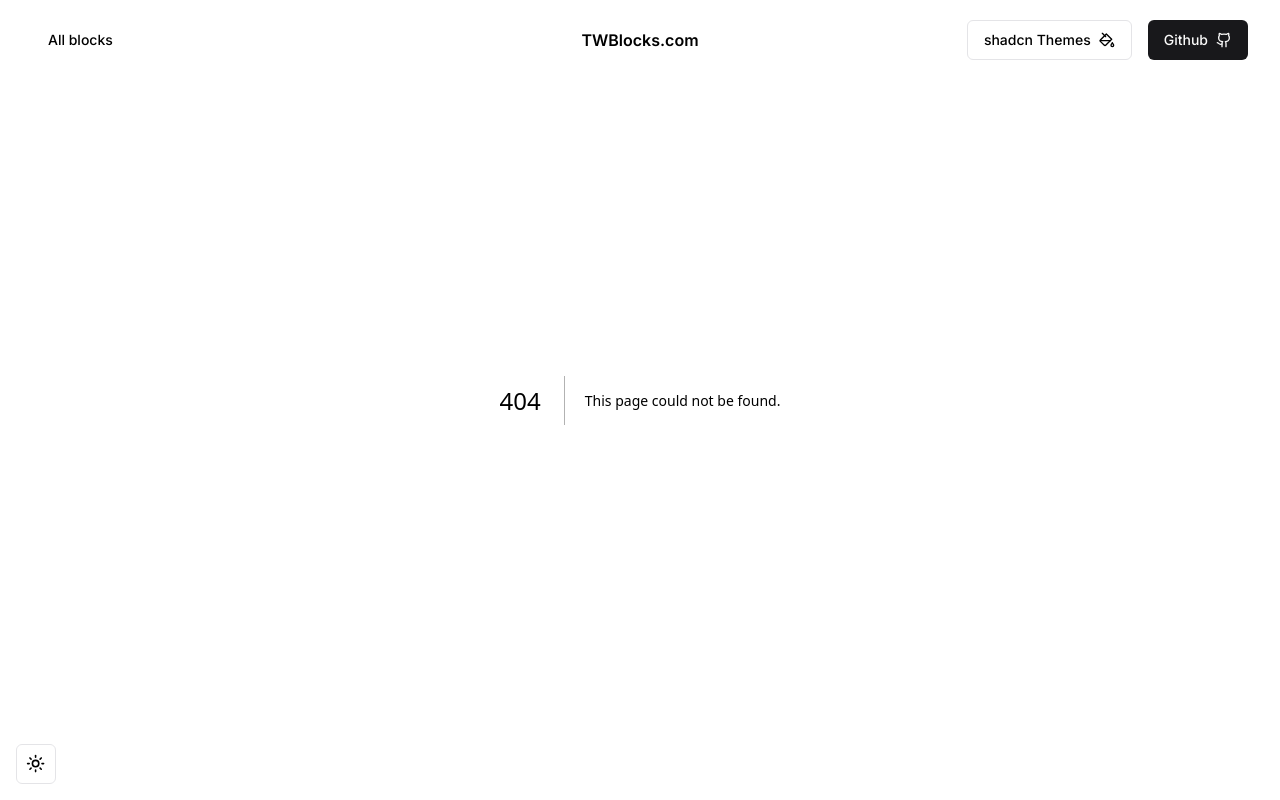
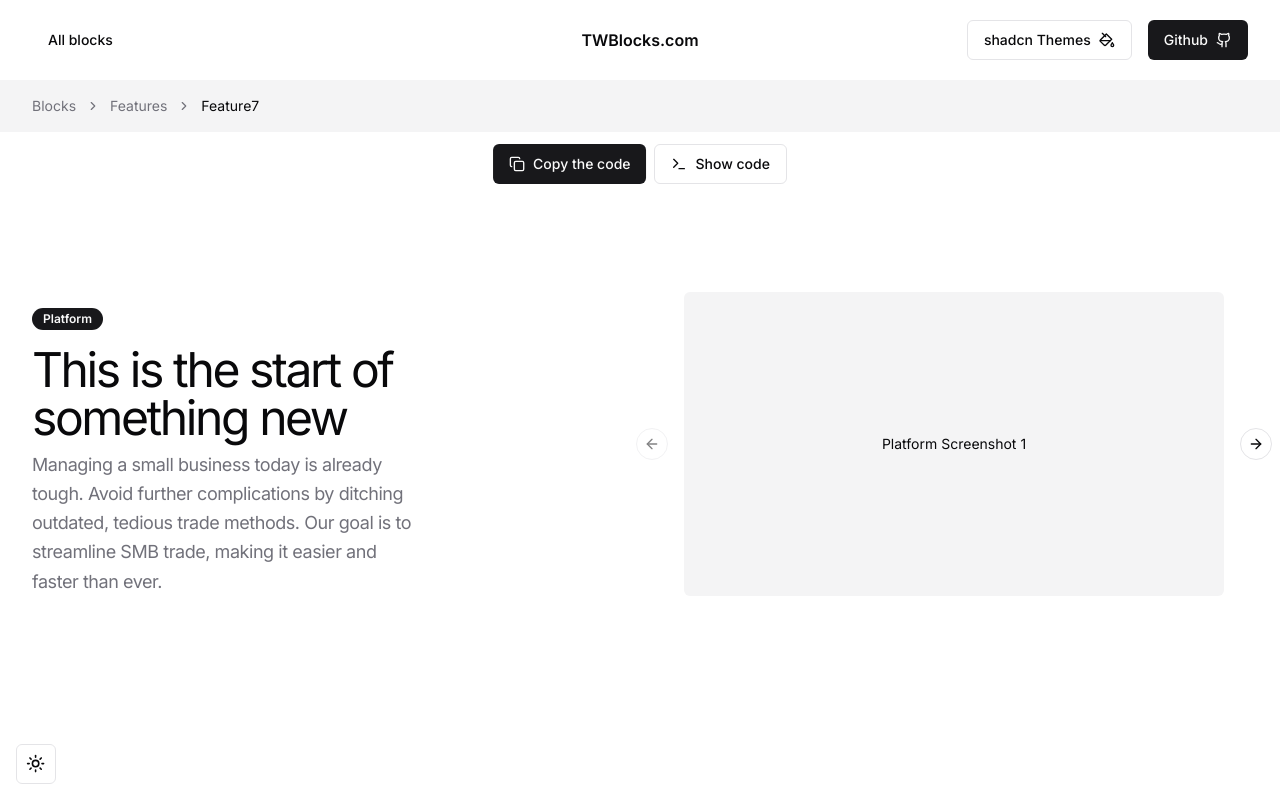
Before and after one commit to tommyjepsen/twblocks, a Next.js app: page /blocks/features/feature8 in a window 1280 px wide. Before the commit this address had no page. Built offline with nearby package versions, Linux system fonts and the light colour scheme.

Commit message:
Added feature 8 to the website

```diff
--- /dev/null
+++ b/app/blocks/features/feature8/page.tsx
@@ -0,0 +1,126 @@
+"use client";
+
+import { Feature8 } from "@/blocks/feature/feature8";
+import { CopyCodeButton } from "@/components/copy-code-button";
+import {
+  Breadcrumb,
+  BreadcrumbItem,
+  BreadcrumbLink,
+  BreadcrumbList,
+  BreadcrumbPage,
+  BreadcrumbSeparator,
+} from "@/components/ui/breadcrumb";
+import { Button } from "@/components/ui/button";
+import { Dialog, DialogContent, DialogTrigger } from "@/components/ui/dialog";
+import { Terminal } from "lucide-react";
+import Link from "next/link";
+import { Prism as SyntaxHighlighter } from "react-syntax-highlighter";
+import { vscDarkPlus } from "react-syntax-highlighter/dist/esm/styles/prism";
+
+export default function Block() {
+  const code = `import { Badge } from "@/components/ui/badge";
+import {
+  Carousel,
+  CarouselContent,
+  CarouselItem,
+  CarouselNext,
+  CarouselPrevious,
+} from "@/components/ui/carousel";
+
+export const Feature8 = () => (
+  <div className="w-full py-20 lg:py-40">
+    <div className="container mx-auto">
+      <div className="grid grid-cols-1 lg:grid-cols-2 justify-end items-end  gap-10">
+        <div className="flex gap-4 flex-col items-start">
+          <div>
+            <Badge>Platform</Badge>
+          </div>
+          <div className="flex gap-2 flex-col">
+            <h2 className="text-xl md:text-3xl lg:text-5xl tracking-tighter lg:max-w-xl font-regular text-left">
+              This is the start of something new
+            </h2>
+            <p className="text-lg  max-w-xl lg:max-w-sm leading-relaxed tracking-tight text-muted-foreground  text-left">
+              Managing a small business today is already tough. Avoid further
+              complications by ditching outdated, tedious trade methods. Our
+              goal is to streamline SMB trade, making it easier and faster than
+              ever.
+            </p>
+          </div>
+        </div>
+        <div className="w-full max-w-full px-6">
+          <Carousel>
+            <CarouselContent>
+              {Array.from({ length: 5 }).map((_, index) => (
+                <CarouselItem key={index}>
+                  <div className="flex rounded-md aspect-video bg-muted items-center justify-center p-6">
+                    <span className="text-sm">
+                      Platform Screenshot {index + 1}
+                    </span>
+                  </div>
+                </CarouselItem>
+              ))}
+            </CarouselContent>
+            <CarouselPrevious />
+            <CarouselNext />
+          </Carousel>
+        </div>
+      </div>
+    </div>
+  </div>
+);`;
+
+  return (
+    <div className="min-h-screen w-full flex flex-col">
+      <div className="bg-secondary mt-20 w-full">
+        <div className="container items-center text-secondary-foreground text-sm text-center py-4 flex flex-row justify-between">
+          <Breadcrumb>
+            <BreadcrumbList>
+              <BreadcrumbItem>
+                <BreadcrumbLink asChild>
+                  <Link href="/">Blocks</Link>
+                </BreadcrumbLink>
+              </BreadcrumbItem>
+              <BreadcrumbSeparator />
+              <BreadcrumbItem>
+                <BreadcrumbLink asChild>
+                  <Link href="/#features">Features</Link>
+                </BreadcrumbLink>
+              </BreadcrumbItem>
+              <BreadcrumbSeparator />
+              <BreadcrumbItem>
+                <BreadcrumbPage>Feature7</BreadcrumbPage>
+              </BreadcrumbItem>
+            </BreadcrumbList>
+          </Breadcrumb>
+        </div>
+      </div>
+      <div className="flex bg-background justify-center items-start flex-1">
+        <div className="w-full max-w-8xl relative">
+          <div className="absolute top-8 left-1/2 transform -translate-x-1/2 -translate-y-1/2 flex flex-row gap-2">
+            <CopyCodeButton code={code} />
+            <Dialog>
+              <DialogTrigger asChild>
+                <Button variant="outline" className="gap-2">
+                  <Terminal className="w-4 h-4" />
+                  Show code
+                </Button>
+              </DialogTrigger>
+              <DialogContent className="max-w-[800px]">
+                <SyntaxHighlighter
+                  language="javascript"
+                  className="rounded-md max-h-[70vh]"
+                  style={vscDarkPlus}
+                >
+                  {code}
+                </SyntaxHighlighter>
+              </DialogContent>
+            </Dialog>
+          </div>
+          <div className="rounded-md bg-background">
+            <Feature8 />
+          </div>
+        </div>
+      </div>
+    </div>
+  );
+}
--- a/blocks/feature/feature8.tsx
+++ b/blocks/feature/feature8.tsx
@@ -16,7 +16,7 @@ export const Feature8 = () => (
             <Badge>Platform</Badge>
           </div>
           <div className="flex gap-2 flex-col">
-            <h2 className="text-xl md:text-3xl md:text-5xl tracking-tighter lg:max-w-xl font-regular text-left">
+            <h2 className="text-xl md:text-3xl lg:text-5xl tracking-tighter lg:max-w-xl font-regular text-left">
               This is the start of something new
             </h2>
             <p className="text-lg  max-w-xl lg:max-w-sm leading-relaxed tracking-tight text-muted-foreground  text-left">
--- a/components/blocks/features.tsx
+++ b/components/blocks/features.tsx
@@ -122,6 +122,21 @@ export const Features = () => (
               </div>
             </div>
           </Link>
+          <Link href="blocks/features/feature8" className="hover:opacity-70">
+            <div className="flex flex-col h-full">
+              <div className="bg-muted rounded-md aspect-video p-8 lg:p-20 h-full">
+                <Image
+                  src="/feature8.png"
+                  alt="feature8"
+                  width={3600}
+                  height={1972}
+                  layout="responsive"
+                  className="rounded-md"
+                  loading="lazy"
+                />
+              </div>
+            </div>
+          </Link>
         </div>
       </div>
     </div>
```
